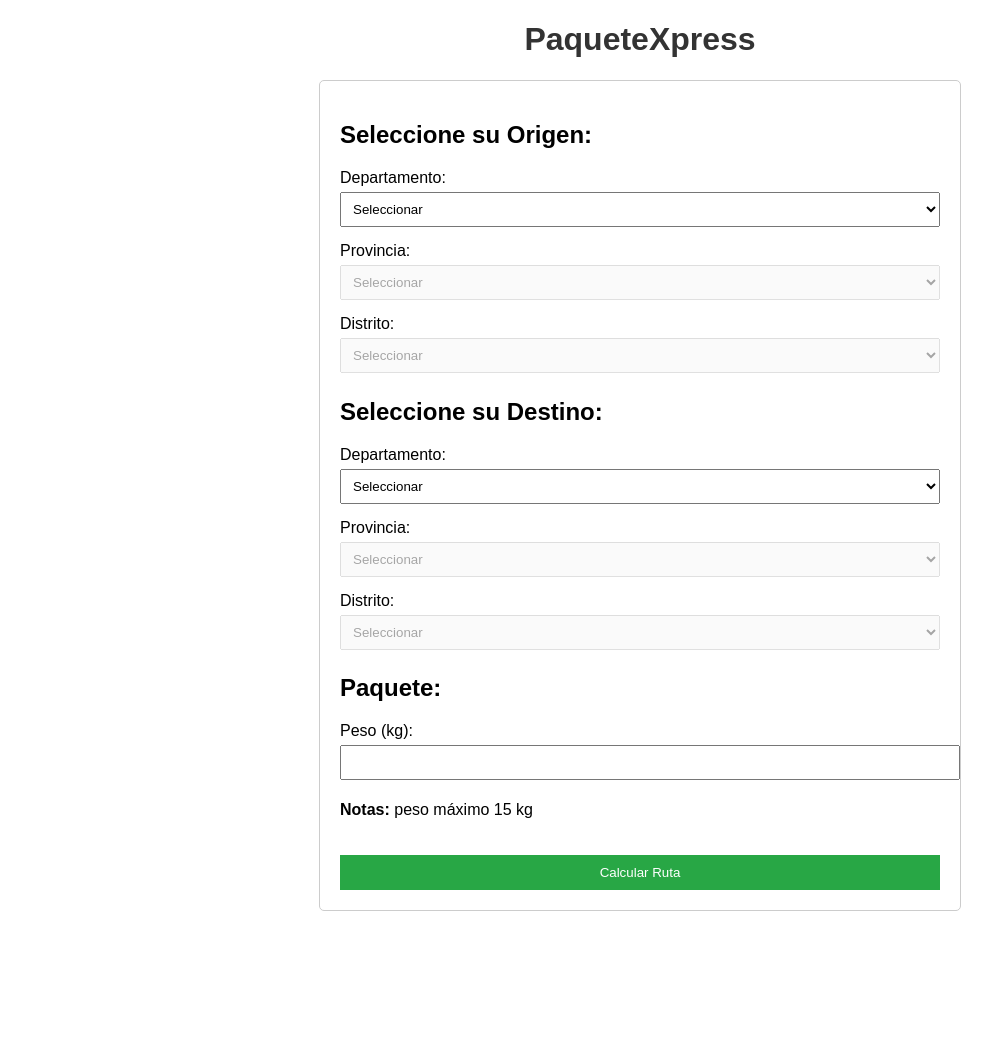
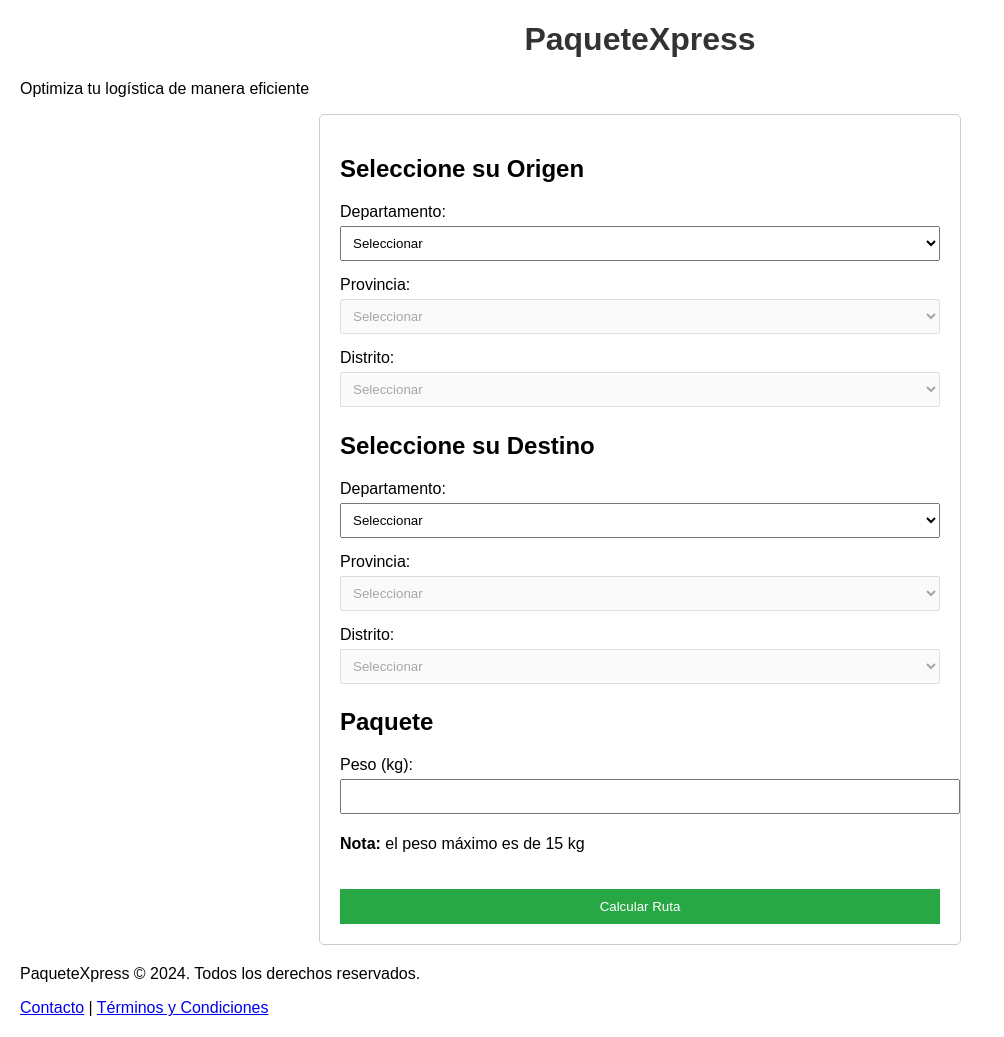
Before and after one commit to adecoss/PaqueteXpress, a Flask app: page / in a window 1280 px wide. Shown: the whole page, without its empty margins (0-1004 px from the left). Before the commit the page ends 911 px from the top, so only its background shows below. Run offline with Flask 3, Linux system fonts and the light colour scheme; parts of the project's set-up code (start-up, migrations or seed data) failed here and were passed over.

Commit message:
Add files via upload

```diff
--- a/templates/index.html
+++ b/templates/index.html
@@ -2,14 +2,23 @@
 <html lang="en">
 <head>
     <meta charset="UTF-8">
+    <meta name="viewport" content="width=device-width, initial-scale=1.0">
     <title>PaqueteXpress - Logistics</title>
     <link rel="stylesheet" href="{{ url_for('static', filename='styles/styles.css') }}">
-    <script src="{{ url_for('static', filename='js/main.js') }}"></script>
+    <script src="{{ url_for('static', filename='js/main.js') }}" defer></script>
 </head>
+
 <body>
+    <header>
+        <div class="container">
             <h1>PaqueteXpress</h1>
+            <p>Optimiza tu logística de manera eficiente</p>
+        </div>
+    </header>
+
+    <main>
         <form id="route-form">
-        <h2>Seleccione su Origen:</h2>
+            <h2>Seleccione su Origen</h2>
             <label for="origin-department">Departamento:</label>
             <select id="origin-department">
                 <option value="">Seleccionar</option>
@@ -25,7 +34,7 @@
                 <option value="">Seleccionar</option>
             </select>
 
-        <h2>Seleccione su Destino:</h2>
+            <h2>Seleccione su Destino</h2>
             <label for="destination-department">Departamento:</label>
             <select id="destination-department">
                 <option value="">Seleccionar</option>
@@ -41,18 +50,26 @@
                 <option value="">Seleccionar</option>
             </select>
 
-        <h2>Paquete:</h2>
+            <h2>Paquete</h2>
             <label for="package-weight">
                 Peso (kg): <input type="number" id="package-weight" min="1" max="15" required>
             </label>
-        <p><strong>Notas:</strong> peso máximo 15 kg</p>
+            <p class="note"><strong>Nota:</strong> el peso máximo es de 15 kg</p>
 
             <button type="submit">Calcular Ruta</button>
         </form>
-    <div id="route-results">
-        <h3>Resultados:</h3>
-        <div id="route-info"></div>
+
+        <div id="route-results" class="route-results">
+            <h3>Resultados</h3>
+            <textarea id="route-info" rows="15" cols="72" readonly>Esperando resultados...</textarea>
         </div>
+    </main>
+    <div id="route-graph">
         <img id="graph-image" style="display:none;" alt="Route Graph">
+    </div>
+    <footer>
+        <p>PaqueteXpress © 2024. Todos los derechos reservados.</p>
+        <p><a href="mailto:soporte@paquetexpress.com">Contacto</a> | <a href="#">Términos y Condiciones</a></p>
+    </footer>
 </body>
 </html>
```
Lines whose indentation alone changed are shown as unchanged.
